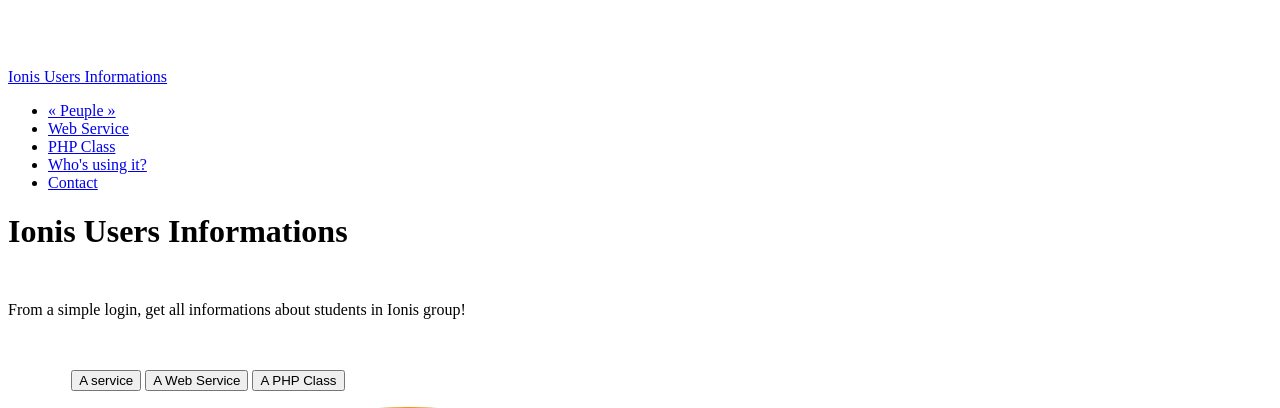
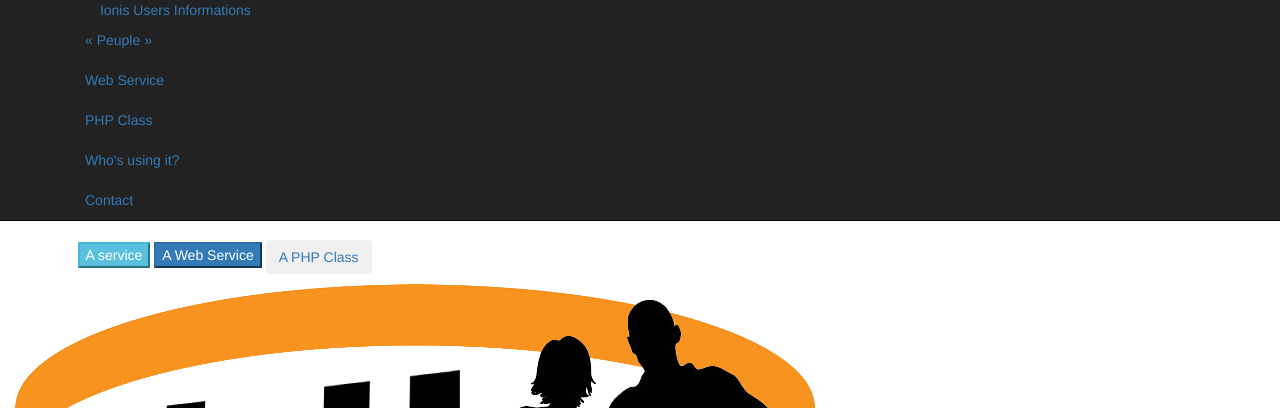
Before and after one commit to db0company/Ionis-Users-Informations-Web-Service, a PHP site: page / in a window 1280 px wide. Shown: the top 408 px of the page. Run offline with PHP 8.4, Linux system fonts and the light colour scheme; some libraries are stand-ins or nearby versions.

Commit message:
New version of bootstrap with black navbar

```diff
--- a/site/include/header.php
+++ b/site/include/header.php
@@ -33,7 +33,7 @@
 
   <body>
 
-    <div class="navbar navbar-fixed-top">
+    <div class="navbar navbar-fixed-top navbar-inverse">
       <div class="navbar-inner">
         <div class="container">
           <a class="btn btn-navbar" data-toggle="collapse" data-target=".nav-collapse">
```
